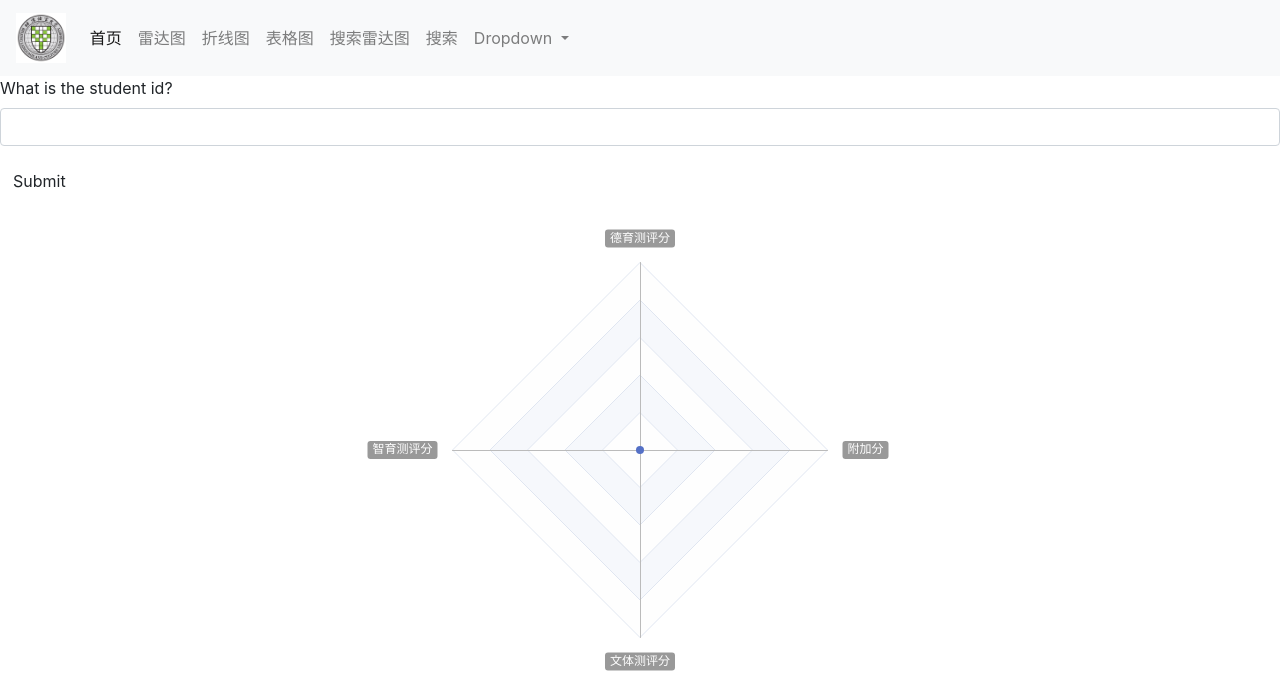
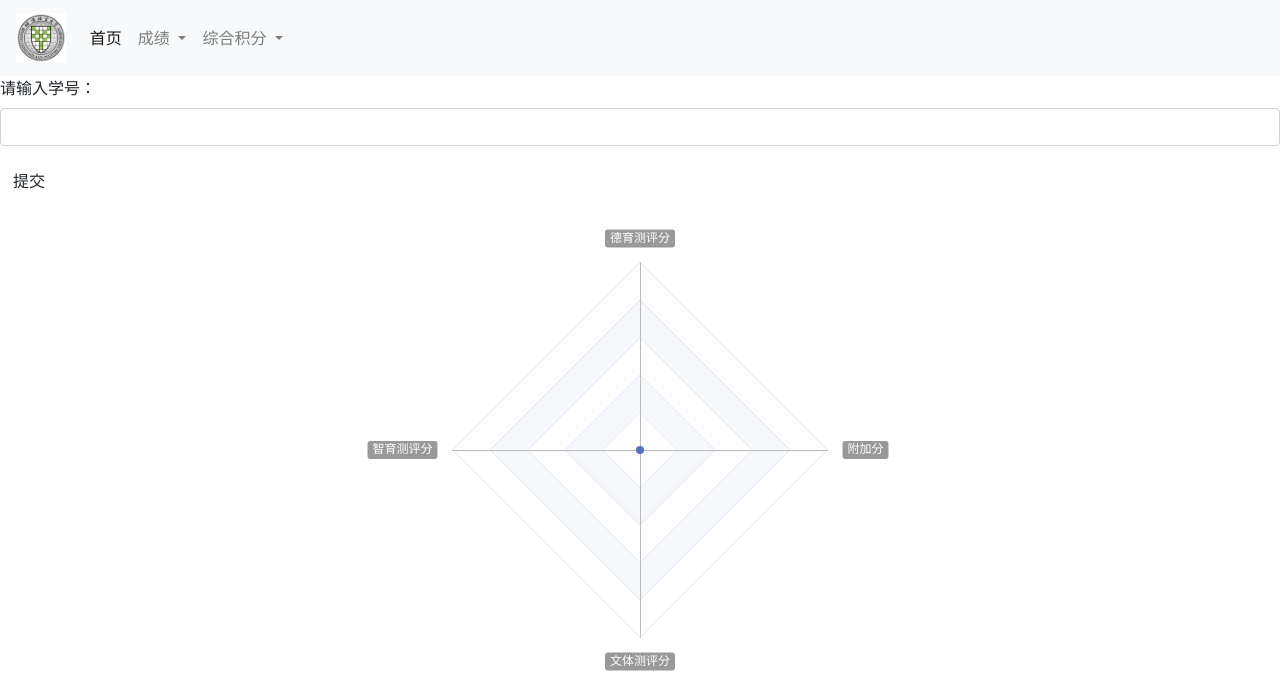
Before and after one commit to luowenda/VisualZHJF, a Flask app: page /radar_search in a window 1280 px wide. Shown: the top 699 px of the page. Run offline with Flask 2, Linux system fonts and the light colour scheme; some libraries are stand-ins or nearby versions.

Commit message:
Make integration

```diff
--- a/data/info.json
+++ b/data/info.json
@@ -1,12 +1,14 @@
 
 {
     "201611580516":{
-    "name":"张烽伟",
-    "score":[20,53.3806,7.85,0.65]
+    "name":"张三",
+    "score":[20,53.3806,7.85,0.65],
+    "com_score":[3.17, 3.75, 3.21, 3.46, 3.43, 3.31, 3.08, 3.61]
     },
     "201611680416":{
-    "name":"辜潇琳",
-    "score":[20,62.0963,8.45,4.175]
+    "name":"李四",
+    "score":[20,62.0963,8.45,4.175],
+    "com_score":[3.1, 3.00, 3.38, 3.01, 3.52, 3.87, 3.37, 3.85]
     }
 
 }
--- a/run.py
+++ b/run.py
@@ -23,8 +23,8 @@ bootstrap = Bootstrap(app)
 
 #EG
 class NameForm(FlaskForm):
-    id = StringField('What is the student id?', validators=[DataRequired()])
-    submit = SubmitField('Submit')
+    id = StringField('请输入学号：', validators=[DataRequired()])
+    submit = SubmitField('提交')
 
 #EG
 @app.errorhandler(404)
@@ -78,8 +78,15 @@ def zhexian():
     B_data = [3.1, 3.00, 3.38, 3.01, 3.52, 3.87, 3.37, 3.85]
     return render_template('zhexian.html', A_data=A_data, B_data=B_data)
 
-# EG
 
+@app.route('/pie')
+def pie():
+    return render_template('pie.html')
+
+@app.route('/column')
+def column():
+    dataz=[2,4,6,10,8]
+    return render_template('column.html',data=dataz)
 
 @app.route('/table')
 def table():
--- a/templates/base.html
+++ b/templates/base.html
@@ -32,31 +32,26 @@
         <li class="nav-item active">
           <a class="nav-link" href="\">首页 <span class="sr-only">(current)</span></a>
         </li>
-        <li class="nav-item">
-          <a class="nav-link" href="\radar">雷达图</a>
-        </li>
-        <li class="nav-item">
-          <a class="nav-link" href="\zhexian">折线图</a>
-        </li>
-        <li class="nav-item">
-          <a class="nav-link" href="\table">表格图</a>
-        </li>
-        <li class="nav-item">
-          <a class="nav-link" href="\radar_search">搜索雷达图</a>
-        </li>
-        <li class="nav-item">
-          <a class="nav-link" href="\search">搜索</a>
+        <li class="nav-item dropdown">
+            <a class="nav-link dropdown-toggle" href="#" id="navbarDropdown" role="button" data-toggle="dropdown"
+              aria-haspopup="true" aria-expanded="false">
+              成绩
+            </a>
+            <div class="dropdown-menu" aria-labelledby="navbarDropdown">
+                <a class="dropdown-item" href="\table">成绩浏览</a>
+              <a class="dropdown-item" href="\search">成绩对比</a>
+              <a class="dropdown-item" href="\column">成绩分布</a>
+            </div>
         </li>
         <li class="nav-item dropdown">
           <a class="nav-link dropdown-toggle" href="#" id="navbarDropdown" role="button" data-toggle="dropdown"
             aria-haspopup="true" aria-expanded="false">
-            Dropdown
+            综合积分
           </a>
           <div class="dropdown-menu" aria-labelledby="navbarDropdown">
-            <a class="dropdown-item" href="#">Action</a>
-            <a class="dropdown-item" href="#">Another action</a>
-            <div class="dropdown-divider"></div>
-            <a class="dropdown-item" href="#">Something else here</a>
+            <a class="dropdown-item" href="\radar_search">总览</a>
+            <a class="dropdown-item" href="\pie">附加分详情</a>
+            <!--<div class="dropdown-divider"></div>-->
           </div>
         </li>
       </ul>
--- a/templates/radar_search.html
+++ b/templates/radar_search.html
@@ -2,7 +2,7 @@
 <!--EG-->
 {% import "bootstrap/wtf.html" as wtf %}
 
-{% block title %}雷达图页面{% endblock %}
+{% block title %}总览{% endblock %}
 
 {% block main %}
 <!--EG-->
--- a/templates/search.html
+++ b/templates/search.html
@@ -1,6 +1,6 @@
 {% extends 'base.html' %}
 
-{% block title %}搜索页面{% endblock %}
+{% block title %}成绩对比{% endblock %}
 
 {% block main %}
 
@@ -18,7 +18,7 @@
 		var option2 = {
                 title : {
                     text: '学生的成绩走向与对比',
-                    subtext: '纯属虚构'
+                    subtext: '基于GPA'
                 },
             tooltip : {
                 trigger: 'axis'
--- a/templates/table.html
+++ b/templates/table.html
@@ -1,7 +1,7 @@
 
         {% extends 'base.html' %}
 
-        {% block title %}表格页面{% endblock %}
+        {% block title %}成绩浏览{% endblock %}
 
         {% block main %}
         <div style="height:30px;margin: 0 auto;"></div>
```
Also changed, not shown: data/data.json (deleted, +0 -21 lines), templates/column.html (added, +65 -0 lines), templates/pie.html (added, +65 -0 lines), README.md.
